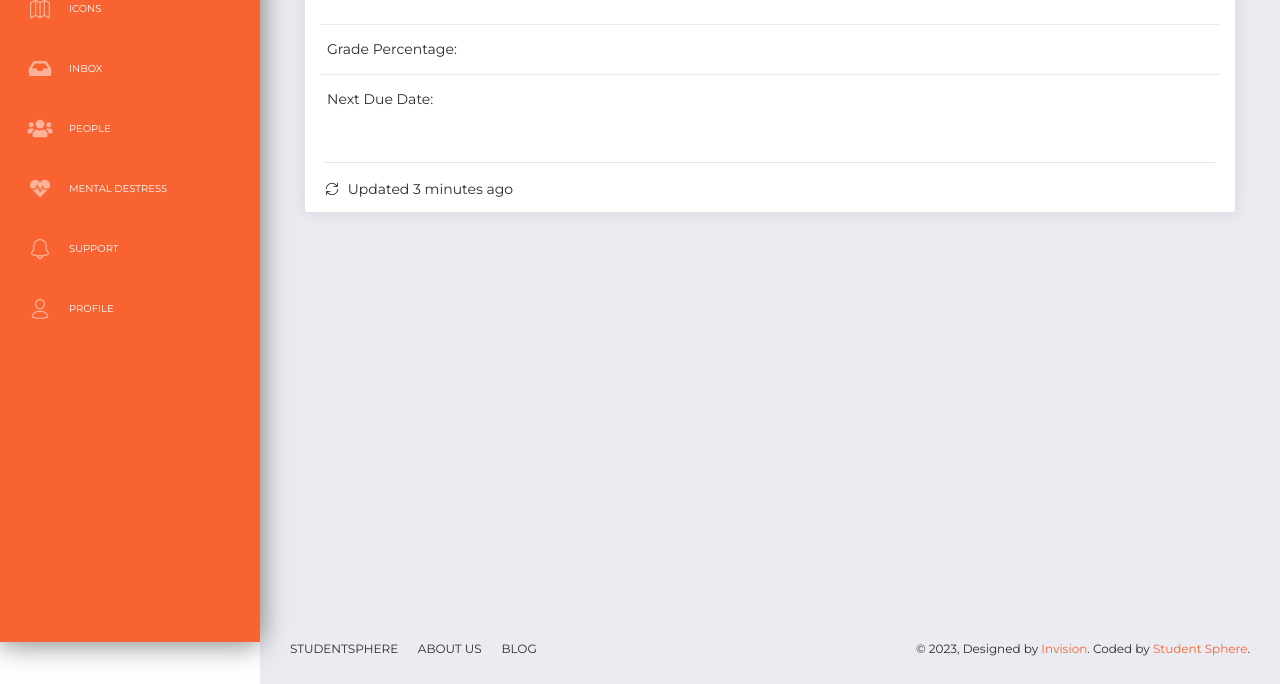
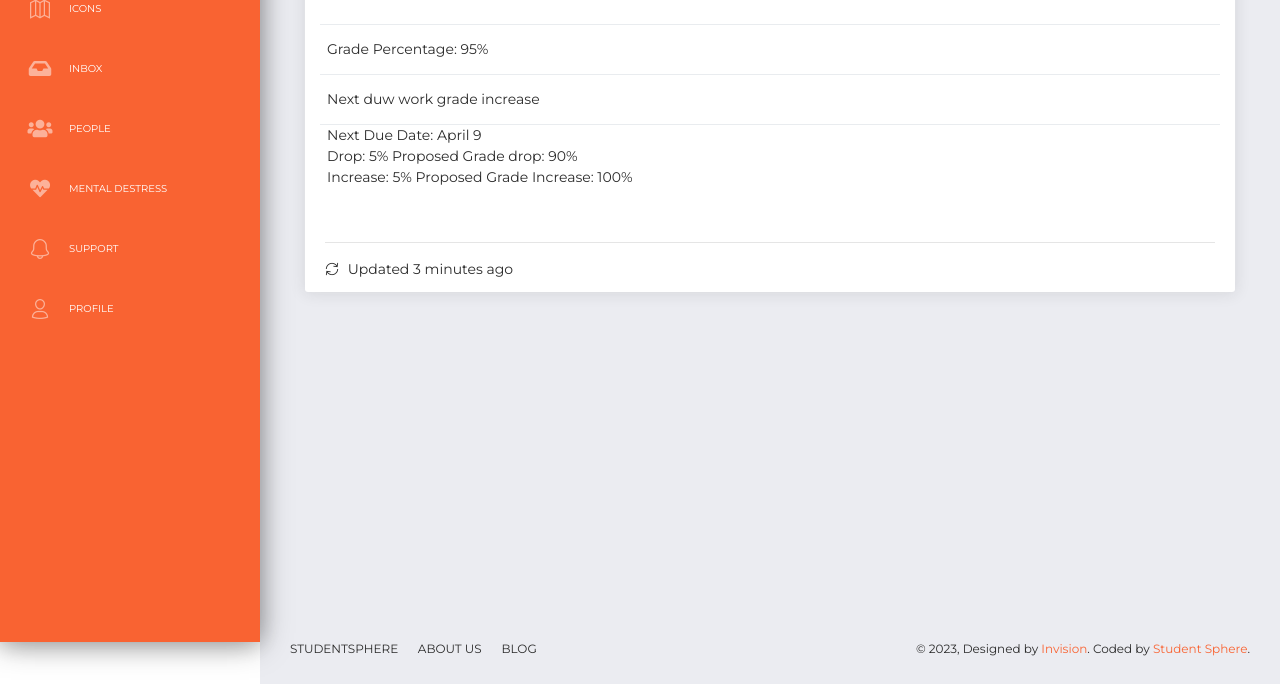
Before and after one commit to Abbymerci/StudentSphere, a website: page examples/dashboard.html in a window 1280 px wide. Shown: the part 158-842 px from the top of the page. Drawn offline with Linux system fonts and the light colour scheme; some packages are replaced by stand-ins of ours; a script that the page names is missing.

Commit message:
minor chnages

```diff
--- a/examples/dashboard.html
+++ b/examples/dashboard.html
@@ -165,13 +165,24 @@
                             <tbody>
                                 <tr>
 
-                                    <td class="text-left">Grade Percentage:</td>
+                                    <td class="text-left">Grade Percentage: 95%</td>
                                     <td class="td-actions text-right new1">
                                     </td>
                                 </tr>
                                 <tr>
 
-                                    <td class="text-left">Next Due Date:</td>
+                                    <tr>
+
+                                        <td class="text-left">Next duw work grade increase</td>
+
+                                        <td class="td-actions text-right new1">
+
+
+                                        </td>
+                                    </tr>
+                                    <tr>
+
+                                    <td class="text-left">Next Due Date: April 9 <p>Drop: 5%   Proposed Grade drop: 90% <br> Increase: 5%  Proposed Grade Increase: 100%</p</td>
                                     <td class="td-actions text-right new1">
                                     </td>
                                 </tr>
```
